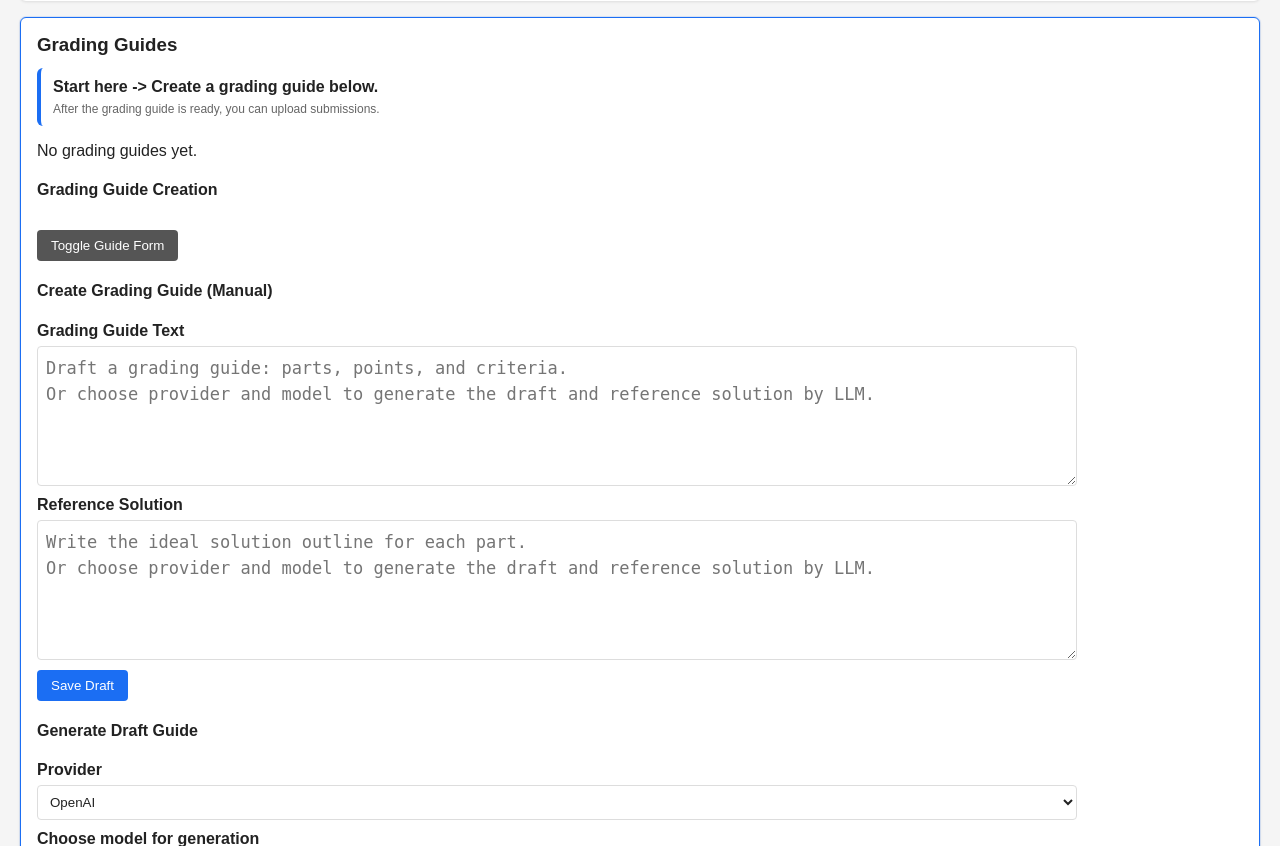
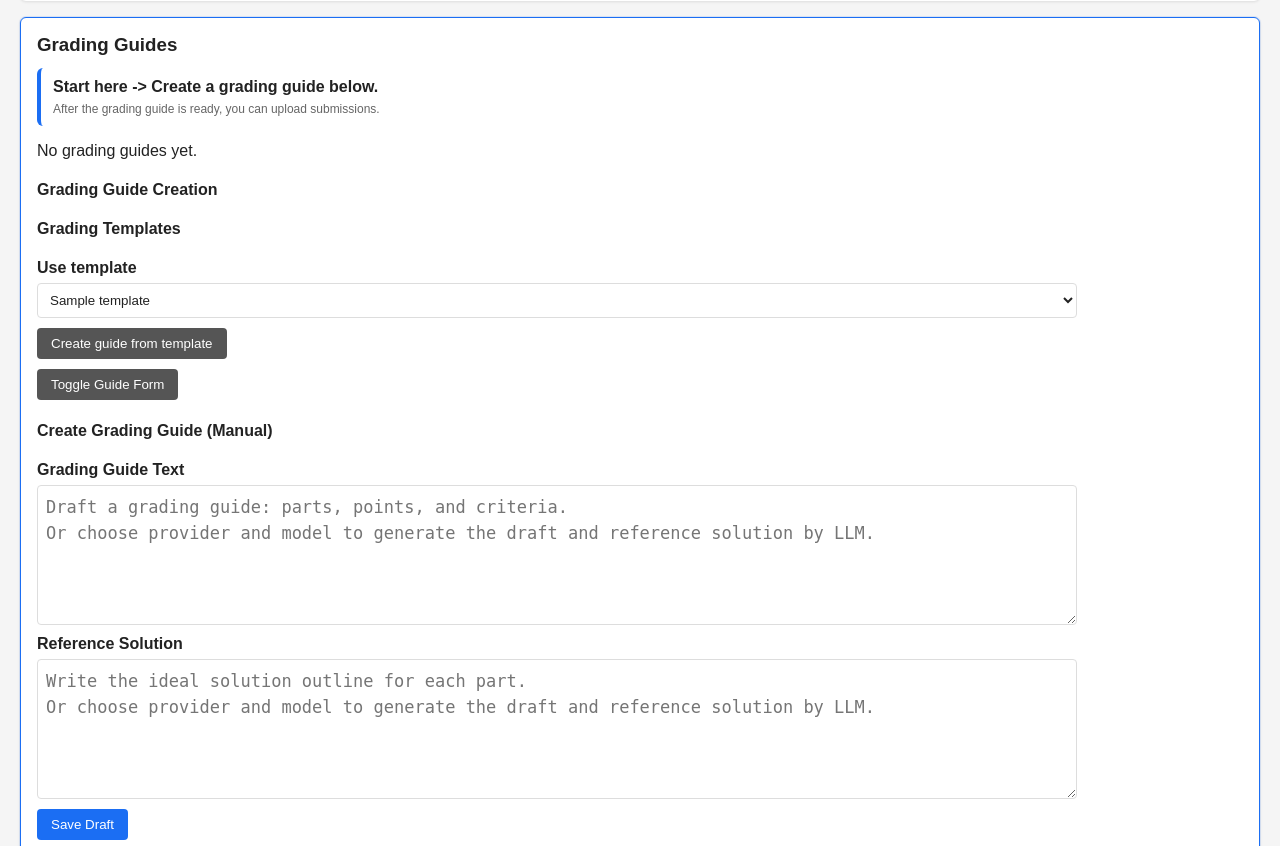
Before and after one commit to ampapacek/SAGE, a Flask app: page /assignments/1 in a window 1280 px wide. Shown: the part 414-1260 px from the top of the page. Run offline with Flask 3, Linux system fonts and the light colour scheme; tables that the repository leaves empty hold one stand-in row (values such as "Sample post"); some libraries are stand-ins or nearby versions.

Commit message:
Add grading templates

```diff
--- a/app.py
+++ b/app.py
@@ -35,6 +35,7 @@ from models import (
     GradeResult,
     GradingJob,
     JobStatus,
+    GradingTemplate,
     RubricStatus,
     RubricVersion,
     SubmissionFile,
@@ -182,6 +183,12 @@ TRANSLATIONS = {
         "add_reference_part": "Add reference part",
         "no_guides": "No grading guides yet.",
         "guide_creation": "Grading Guide Creation",
+        "grading_templates": "Grading Templates",
+        "template_name": "Template name",
+        "save_template": "Save as template",
+        "use_template": "Use template",
+        "create_guide_from_template": "Create guide from template",
+        "no_templates": "No templates yet.",
         "toggle_guide_form": "Toggle Guide Form",
         "create_guide_manual": "Create Grading Guide (Manual)",
         "guide_text": "Grading Guide Text",
@@ -480,6 +487,12 @@ TRANSLATIONS = {
         "add_reference_part": "Přidat část řešení",
         "no_guides": "Zatím žádná kritéria hodnocení.",
         "guide_creation": "Vytvoření kritérií hodnocení",
+        "grading_templates": "Šablony hodnocení",
+        "template_name": "Název šablony",
+        "save_template": "Uložit jako šablonu",
+        "use_template": "Použít šablonu",
+        "create_guide_from_template": "Vytvořit kritéria ze šablony",
+        "no_templates": "Zatím žádné šablony.",
         "toggle_guide_form": "Zobrazit/skrýt formulář",
         "create_guide_manual": "Vytvořit kritéria hodnocení (ručně)",
         "guide_text": "Text kritérií hodnocení",
@@ -2143,6 +2156,9 @@ def create_app():
             .order_by(GradingJob.created_at.desc())
             .all()
         )
+        templates = GradingTemplate.query.order_by(
+            GradingTemplate.created_at.desc()
+        ).all()
         has_pending_rubrics = any(
             rubric.status == RubricStatus.GENERATING for rubric in rubrics
         )
@@ -2254,6 +2270,7 @@ def create_app():
             rubrics=rubrics,
             submissions=submissions,
             jobs=jobs,
+            templates=templates,
             has_active_jobs=has_active_jobs,
             has_pending_rubrics=has_pending_rubrics,
             approved_rubric=approved_rubric,
@@ -2718,6 +2735,54 @@ def create_app():
         enqueue_rubric_job(rubric.id)
         flash("Grading guide generation rerun queued.")
         return redirect(url_for("rubric_detail", rubric_id=rubric.id))
+
+    @app.route("/rubrics/<int:rubric_id>/save_template", methods=["POST"])
+    def save_rubric_template(rubric_id):
+        rubric = RubricVersion.query.get_or_404(rubric_id)
+        template_name = (request.form.get("template_name") or "").strip()
+        if not template_name:
+            flash("Template name is required.")
+            return redirect(url_for("rubric_detail", rubric_id=rubric.id))
+        if not rubric.rubric_text or not rubric.reference_solution_text:
+            flash("Guide text and reference solution are required to save a template.")
+            return redirect(url_for("rubric_detail", rubric_id=rubric.id))
+        template = GradingTemplate(
+            name=template_name,
+            rubric_text=rubric.rubric_text,
+            reference_solution_text=rubric.reference_solution_text,
+        )
+        db.session.add(template)
+        db.session.commit()
+        flash("Template saved.")
+        return redirect(url_for("rubric_detail", rubric_id=rubric.id))
+
+    @app.route(
+        "/assignments/<int:assignment_id>/rubrics/from_template", methods=["POST"]
+    )
+    def create_rubric_from_template(assignment_id):
+        template_id = request.form.get("template_id")
+        if not template_id:
+            flash("Template selection is required.")
+            return redirect(url_for("assignment_detail", assignment_id=assignment_id))
+        try:
+            template_id_int = int(template_id)
+        except ValueError:
+            flash("Template selection is invalid.")
+            return redirect(url_for("assignment_detail", assignment_id=assignment_id))
+        template = db.session.get(GradingTemplate, template_id_int)
+        if not template:
+            flash("Template not found.")
+            return redirect(url_for("assignment_detail", assignment_id=assignment_id))
+        rubric = RubricVersion(
+            assignment_id=assignment_id,
+            rubric_text=template.rubric_text,
+            reference_solution_text=template.reference_solution_text,
+            status=RubricStatus.DRAFT,
+        )
+        db.session.add(rubric)
+        db.session.commit()
+        flash("Grading guide created from template.")
+        return redirect(url_for("assignment_detail", assignment_id=assignment_id))
 
     @app.route("/rubrics/<int:rubric_id>/delete", methods=["POST"])
     def delete_rubric(rubric_id):
--- a/templates/assignment_detail.html
+++ b/templates/assignment_detail.html
@@ -152,6 +152,20 @@
     {% endif %}
 
     <h4>{{ t('guide_creation') }}</h4>
+    <h4>{{ t('grading_templates') }}</h4>
+    {% if templates %}
+      <form method="post" action="{{ url_for('create_rubric_from_template', assignment_id=assignment.id) }}">
+        <label for="template_id">{{ t('use_template') }}</label>
+        <select id="template_id" name="template_id">
+          {% for template in templates %}
+            <option value="{{ template.id }}">{{ template.name }}</option>
+          {% endfor %}
+        </select>
+        <button type="submit" class="secondary">{{ t('create_guide_from_template') }}</button>
+      </form>
+    {% else %}
+      <p class="helper-text">{{ t('no_templates') }}</p>
+    {% endif %}
     <button type="button" class="secondary" onclick="document.getElementById('rubric-forms').classList.toggle('hidden')">
       {{ t('toggle_guide_form') }}
     </button>
```
Also changed, not shown: models.py (+8 -0 lines), templates/rubric_detail.html (+11 -0 lines).
